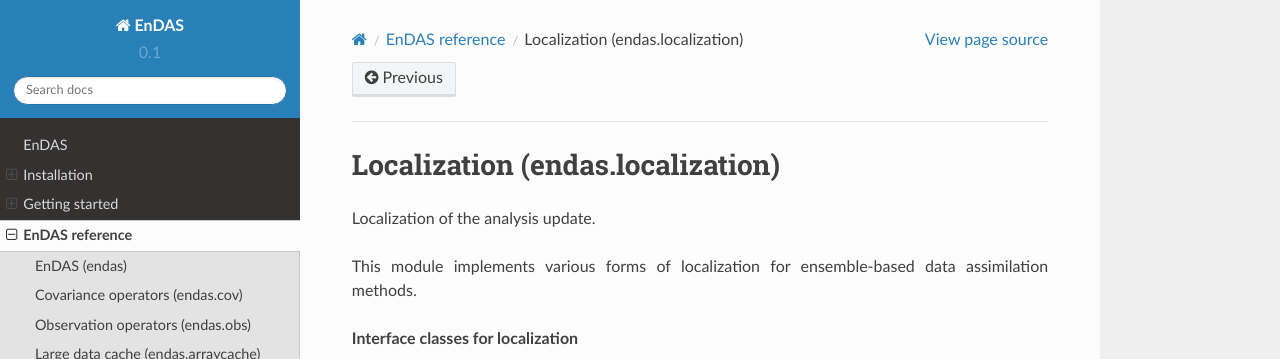
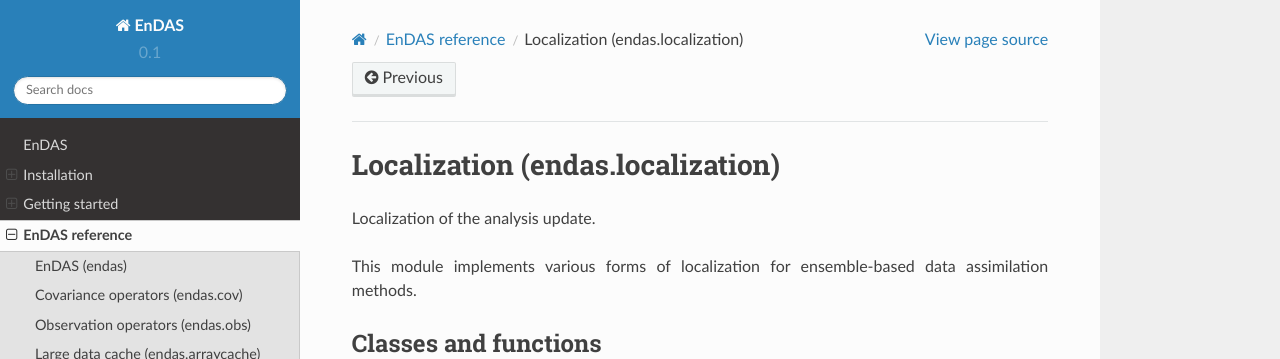
Before and after one commit to martingu11/endas, a Sphinx documentation site: the page built from docs/reference/mod_endas_localization.rst, in a window 1280 px wide and 1314 px high, cut to the strip 0-359 px from the top of the window. Built offline with Sphinx 7.4.7 and the Read the Docs theme 2.0.0, drawn with Linux system fonts in a browser that asks for light colours; some of the changed text lies outside the part shown.

Commit message:
Minor tweaks to documentation.

```diff
--- a/docs/reference/mod_endas_localization.rst
+++ b/docs/reference/mod_endas_localization.rst
@@ -6,6 +6,9 @@ Localization of the analysis update.
 This module implements various forms of localization for ensemble-based data assimilation methods.
 
 .. currentmodule:: endas.localization
+
+Classes and functions
+----------------------------------------
 
 .. rubric:: Interface classes for localization
 
```
